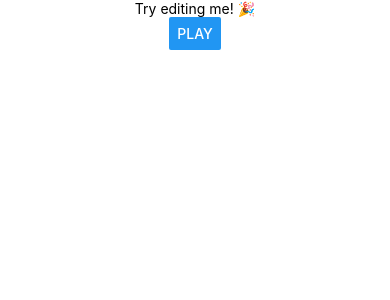
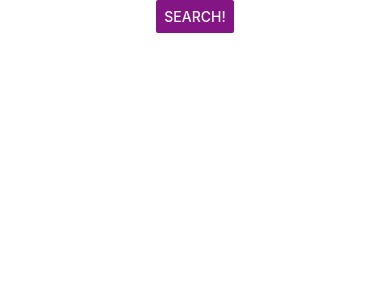
Before and after one commit to ftchann/KartenSpiel, a React Native app: screen / in a window 390 px wide. Shown: the top 300 px of the page. Built offline with nearby package versions, Linux system fonts and the light colour scheme.

Commit message:
toggle text

```diff
--- a/App.js
+++ b/App.js
@@ -1,23 +1,27 @@
-import React from 'react';
-import { Text, View, ScrollView, Image, Button } from 'react-native';
+import React, { Component } from 'react';
+import { Text, View, Button, ScrollView} from 'react-native';
 
-export default function App() {
-  return (
-    <ScrollView>
-    <View style={{
-      flex: 1,
-      justifyContent: "center",
-      alignItems: "center"
-      }}>
-      <Text>
-        Try editing me! 🎉
-      </Text>
-      <Button onPress={() => {
-        alert('You tapped the buttonè!');
-        }}
-        title="Play"
-      />
-    </View>
-    </ScrollView>
-  );
+
+export default class App extends Component {
+  state={
+    isVisible:false
+  }
+
+  renderResults=() =>{
+    this.setState({
+      isVisible: !this.state.isVisible
+    })
+  }
+  render() {
+    return (
+        <ScrollView>
+          <View style={{justifyContent:'center',alignItems:'center'}}>
+            {this.state.isVisible?<Text> get printed </Text>:null}
+            <Button onPress={ this.renderResults}
+                    title="Search!"
+                    color="#841584" />
+          </View>
+        </ScrollView>
+    );
+  }
 }
```
